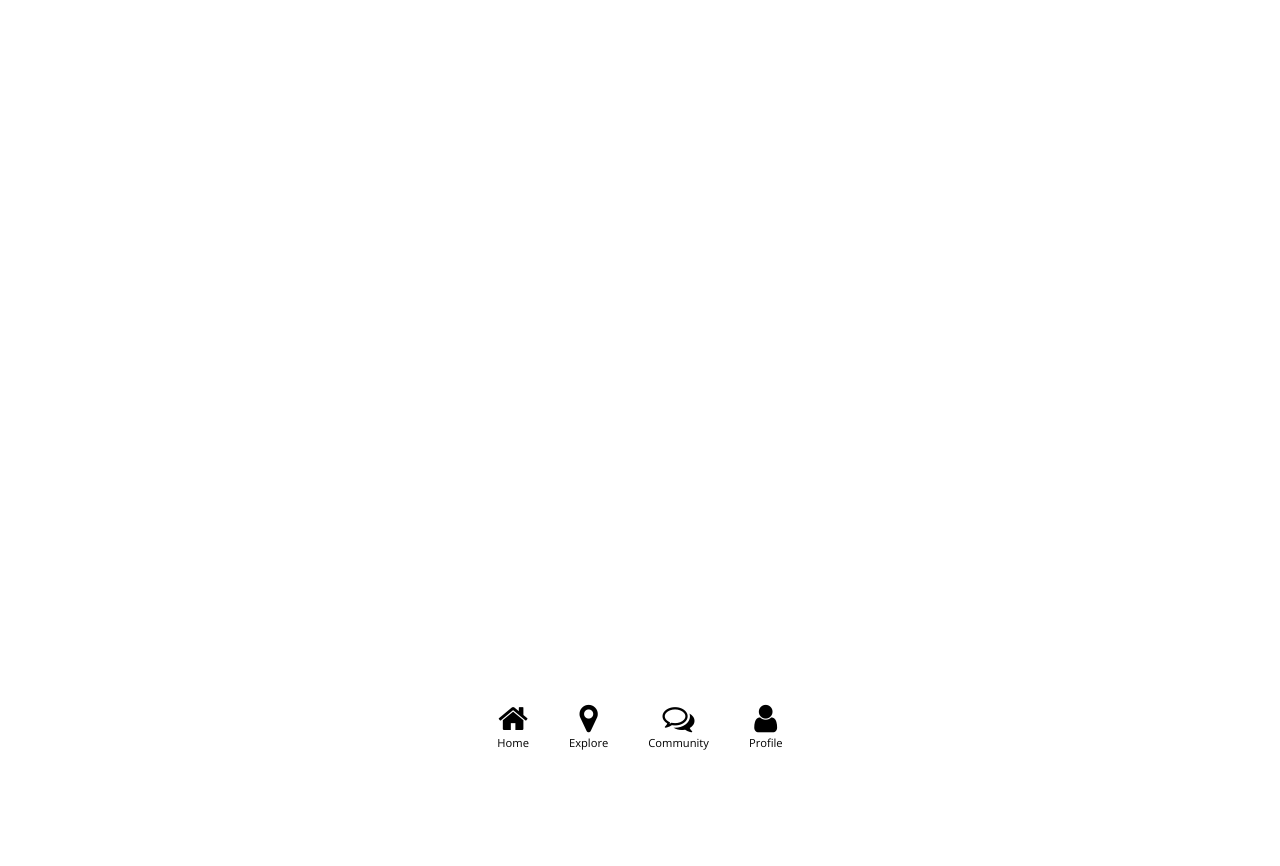
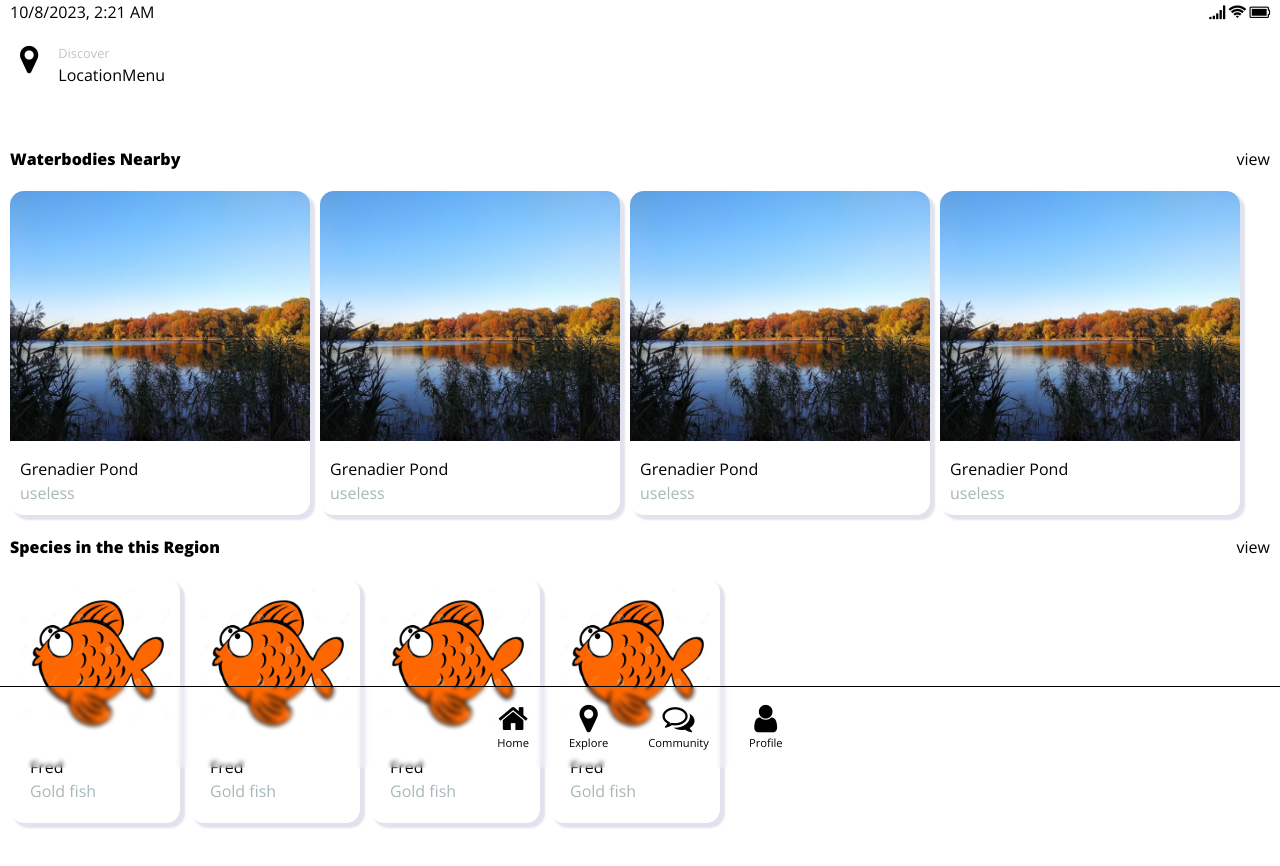
Before and after one commit to daechi73/Hackathon2, a React (Vite) app: page / in a window 1280 px wide. Shown: the top 866 px of the page. Before the commit the page ends 800 px from the top, so only its background shows below. Built offline with nearby package versions, Linux system fonts and the light colour scheme.

Commit message:
finished home section

```diff
--- a/src/App.jsx
+++ b/src/App.jsx
@@ -6,10 +6,14 @@ import StartScreen from "./pages/StartScreen";
 import LoadingScreen from "./pages/LoadingScreen";
 import Login from "./pages/Login";
 import Nav from "./components/Nav";
+import StatusBar from "./components/StatusBar";
+import Home from "./pages/Home";
 
 function App() {
   return (
     <div className="container-main">
+      <StatusBar />
+      <Home />
       <Nav />
     </div>
   );
--- /dev/null
+++ b/src/components/CardSlider.jsx
@@ -0,0 +1,40 @@
+import React, { useState } from "react";
+import "../style/CardSlider.css"; // Create a CSS file for styling
+
+const CardSlider = () => {
+  const [currentIndex, setCurrentIndex] = useState(0);
+
+  const nextCard = () => {
+    setCurrentIndex(currentIndex === cards.length - 1 ? 0 : currentIndex + 1);
+  };
+
+  const prevCard = () => {
+    setCurrentIndex(currentIndex === 0 ? cards.length - 1 : currentIndex - 1);
+  };
+
+  const cards = ["Card 1", "Card 2", "Card 3"]; // Add more cards as needed
+
+  return (
+    <div className="card-slider">
+      <button className="prev-button card-slider-btn" onClick={prevCard}>
+        Previous
+      </button>
+      <div
+        className="cards"
+        style={{ transform: `translateX(-${currentIndex * 100}%)` }}
+      >
+        {cards.map((card, index) => (
+          <div className="card" key={index}>
+            {card}
+          </div>
+        ))}
+      </div>
+
+      <button className="next-button card-slider-btn" onClick={nextCard}>
+        Next
+      </button>
+    </div>
+  );
+};
+
+export default CardSlider;
--- a/src/components/InfoCard.jsx
+++ b/src/components/InfoCard.jsx
@@ -3,7 +3,7 @@ import "../style/InfoCard.css";
 const InfoCard = (props) => {
   return (
     <div className={props.className}>
-      <img className={props.imgClassName} src={props.src} alt="fishImg" />
+      <img className={props.imgClassName} src={props.src} alt={props.src} />
       <div className="infoCard-info">
         <div className="infoCard-name">{props.name}</div>
         <div className="infoCard-subInfo">{props.subInfo}</div>
--- a/src/index.css
+++ b/src/index.css
@@ -18,7 +18,7 @@
 
 html,
 body {
-  height: 100%;
+  min-height: 100%;
   margin: 0;
   padding: 0;
 }
--- a/src/pages/Home.jsx
+++ b/src/pages/Home.jsx
@@ -1,6 +1,8 @@
 import "../style/Home.css";
 import InfoCard from "../components/InfoCard";
 import Img from "../assets/imgs/GrenadierPond.jpg";
+import Img2 from "../assets/imgs/fish.jpg";
+import CardSlider from "../components/CardSlider";
 
 const Home = () => {
   return (
@@ -14,39 +16,75 @@ const Home = () => {
           <div className="discover-locationMenu">LocationMenu</div>
         </div>
       </div>
-      <div className="waterbodies">
-        <div className="container-waterbodiesTitle-viewOption">
-          <div className="waterbodies-title">Waterbodies Nearby</div>
-          <div className="waterbodies-view">view</div>
+      <div className="home-waterbody">
+        <div className="container-waterbody-title-viewOption">
+          <div className="waterbody-title">Waterbodies Nearby</div>
+          <div className="waterbody-view">view</div>
         </div>
-        <div className="infoCards">
+        <div className="home-waterbody-infoCards">
           <InfoCard
-            className="waterbody-infoCard"
-            imgClassName="waterbody-infoCard-img"
+            className="home-waterbody-infoCard"
+            imgClassName="home-waterbody-infoCard-img"
             src={Img}
             name="Grenadier Pond"
             subInfo="useless"
           />
           <InfoCard
-            className="waterbody-infoCard"
-            imgClassName="waterbody-infoCard-img"
+            className="home-waterbody-infoCard"
+            imgClassName="home-waterbody-infoCard-img"
             src={Img}
             name="Grenadier Pond"
             subInfo="useless"
           />
           <InfoCard
-            className="waterbody-infoCard"
-            imgClassName="waterbody-infoCard-img"
+            className="home-waterbody-infoCard"
+            imgClassName="home-waterbody-infoCard-img"
             src={Img}
             name="Grenadier Pond"
             subInfo="useless"
           />
           <InfoCard
-            className="waterbody-infoCard"
-            imgClassName="waterbody-infoCard-img"
+            className="home-waterbody-infoCard"
+            imgClassName="home-waterbody-infoCard-img"
             src={Img}
             name="Grenadier Pond"
             subInfo="useless"
+          />
+        </div>
+      </div>
+      <div className="home-species">
+        <div className="container-species-title-viewOption">
+          <div className="species-title">Species in the this Region</div>
+          <div className="species-view">view</div>
+        </div>
+        <div className="home-species-infoCards">
+          <InfoCard
+            className="home-species-infoCard"
+            imgClassName="home-species-infoCard-img"
+            src={Img2}
+            name="Fred"
+            subInfo="Gold fish"
+          />
+          <InfoCard
+            className="home-species-infoCard"
+            imgClassName="home-species-infoCard-img"
+            src={Img2}
+            name="Fred"
+            subInfo="Gold fish"
+          />
+          <InfoCard
+            className="home-species-infoCard"
+            imgClassName="home-species-infoCard-img"
+            src={Img2}
+            name="Fred"
+            subInfo="Gold fish"
+          />
+          <InfoCard
+            className="home-species-infoCard"
+            imgClassName="home-species-infoCard-img"
+            src={Img2}
+            name="Fred"
+            subInfo="Gold fish"
           />
         </div>
       </div>
--- /dev/null
+++ b/src/style/CardSlider.css
@@ -0,0 +1,73 @@
+.card-slider {
+  display: flex;
+  padding: 20px;
+  margin: 60px;
+}
+.cards {
+  display: flex;
+  overflow: hidden;
+  gap: 5%;
+  justify-content: center;
+}
+.card-slider-btn {
+  width: 4.5rem;
+}
+/* .card-slider {
+  position: relative;
+  display: flex;
+  overflow: hidden;
+  width: 300px;
+  margin: 0 auto;
+  border: 1px solid #ccc;
+  border-radius: 5px;
+  box-shadow: 0 2px 4px rgba(0, 0, 0, 0.1);
+}
+
+.cards {
+  display: flex;
+  transition: transform 0.3s ease;
+}
+
+.card {
+  flex: 0 0 100%;
+  padding: 20px;
+  box-sizing: border-box;
+}
+
+.prev-button,
+.next-button {
+  border: none;
+  background-color: #007bff;
+  color: #fff;
+  padding: 10px 20px;
+  cursor: pointer;
+  font-size: 16px;
+}
+
+.prev-button:focus,
+.next-button:focus {
+  outline: none;
+}
+
+.prev-button {
+  border-radius: 5px 0 0 5px;
+}
+
+.next-button {
+  border-radius: 0 5px 5px 0;
+}
+
+.prev-button,
+.next-button {
+  position: absolute;
+  top: 50%;
+  transform: translateY(-50%);
+}
+
+.prev-button {
+  left: 0;
+}
+
+.next-button {
+  right: 0;
+} */
--- a/src/style/Home.css
+++ b/src/style/Home.css
@@ -1,5 +1,14 @@
 .home {
-  height: 100%;
+  min-height: 100%;
+  padding-bottom: 8rem;
+}
+.container-waterbody-title-viewOption {
+  display: flex;
+  justify-content: space-between;
+  padding: 10px;
+}
+.waterbody-title {
+  font-weight: 800;
 }
 .discover {
   display: flex;
@@ -10,12 +19,32 @@
   font-size: 0.8rem;
   color: rgb(198, 195, 188);
 }
-.waterbodies {
+.home-waterbody {
   margin-top: 30px;
-  height: 50%;
 }
-.infoCards {
+.home-waterbody-infoCards {
   display: flex;
   flex-wrap: nowrap;
   gap: 10px;
+  margin: -10px;
+  padding: 20px;
+  overflow: scroll;
 }
+
+.container-species-title-viewOption {
+  display: flex;
+  justify-content: space-between;
+  padding: 10px;
+}
+.species-title {
+  font-weight: 900;
+}
+.home-species-infoCards {
+  display: flex;
+  flex-wrap: nowrap;
+  gap: 10px;
+  margin: -10px;
+  padding: 20px;
+  overflow: scroll;
+  margin-bottom: 20px;
+}
--- a/src/style/InfoCard.css
+++ b/src/style/InfoCard.css
@@ -1,15 +1,11 @@
-.waterbody-infoCard {
-  padding: 10px;
+.home-waterbody-infoCard {
   box-shadow: 4px 4px 2px 1px rgba(111, 111, 168, 0.2);
+  border-radius: 14px;
 }
-.container-waterbodiesTitle-viewOption {
-  display: flex;
-  justify-content: space-between;
-  padding: 10px;
-}
-.waterbody-infoCard-img {
+.home-waterbody-infoCard-img {
   width: 300px;
   height: 250px;
+  border-radius: 14px 14px 0 0;
 }
 .infoCard-info {
   padding: 10px 10px;
@@ -20,3 +16,14 @@
 .infoCard-subInfo {
   color: rgb(166, 184, 184);
 }
+
+.home-species-infoCard {
+  padding: 10px;
+  box-shadow: 4px 4px 2px 1px rgba(111, 111, 168, 0.2);
+  border-radius: 14px;
+}
+.home-species-infoCard-img {
+  width: 150px;
+  height: 150px;
+  border-radius: 14px 14px 0 0;
+}
--- a/src/style/Nav.css
+++ b/src/style/Nav.css
@@ -2,6 +2,9 @@
   position: fixed;
   bottom: 4%;
   width: 100%;
+  backdrop-filter: blur(2px);
+  border-top: solid;
+  border-width: 0.1px;
 }
 .nav ul {
   display: flex;
```
Also changed, not shown: src/assets/imgs/fish.jpg (added).
